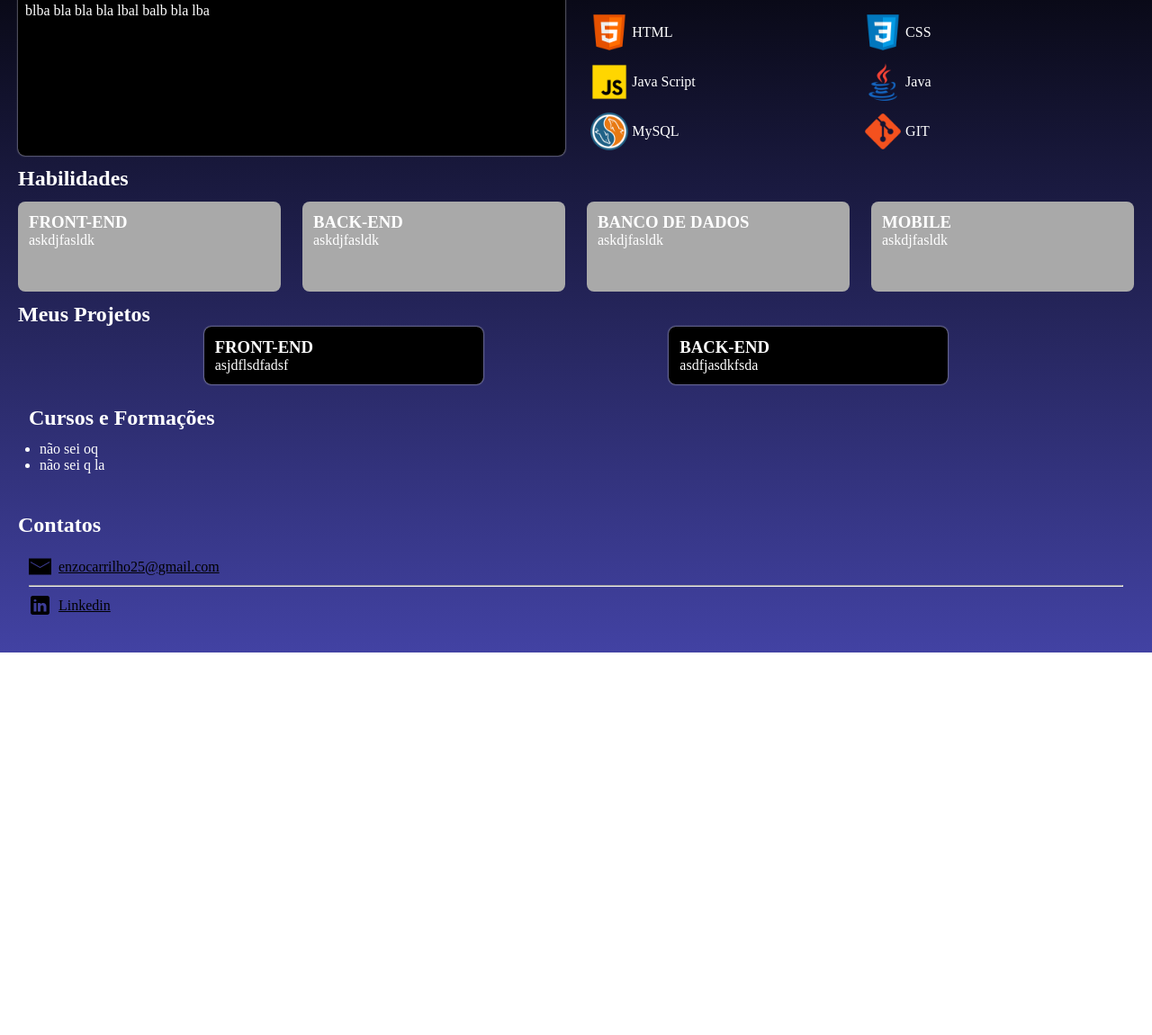
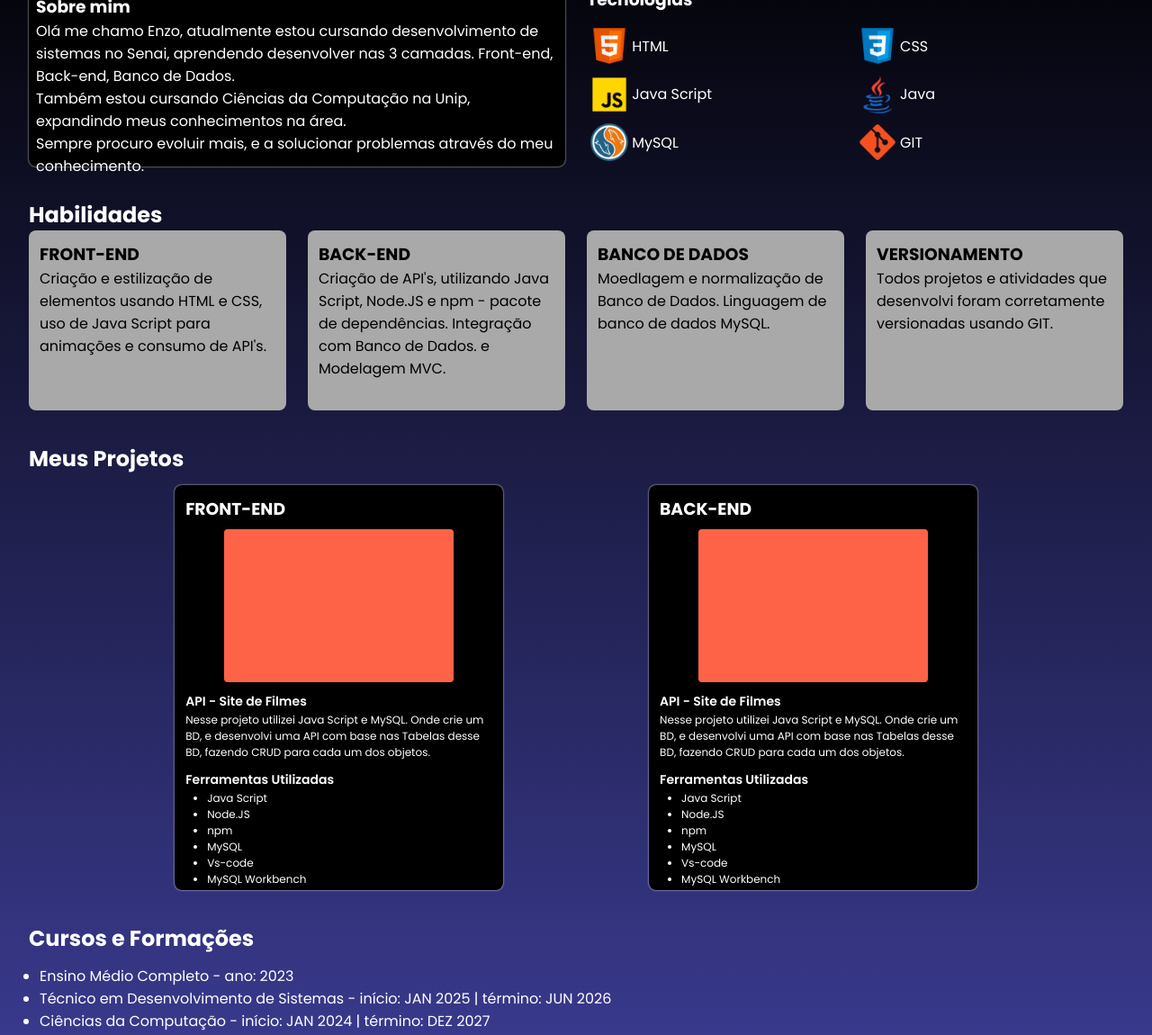
Before and after one commit to EnzoCarrilho/Portifolio, a plain HTML site: page index.html in a window 1280 px wide. Shown: the part 125-1275 px from the top of the page at 90% size. Before the commit the page ends 850 px from the top, so only its background shows below. Drawn offline with Linux system fonts and the light colour scheme.

Commit message:
inserindo conteudo e arrumando a disposição dos elementos dentro dos cards

```diff
--- a/index.html
+++ b/index.html
@@ -5,6 +5,9 @@
     <meta name="viewport" content="width=device-width, initial-scale=1.0">
     <link rel="stylesheet" href="./style.css">
     <title>Portifolio</title>
+    <link rel="preconnect" href="https://fonts.googleapis.com">
+    <link rel="preconnect" href="https://fonts.gstatic.com" crossorigin>
+    <link href="https://fonts.googleapis.com/css2?family=Poppins:ital,wght@0,100;0,200;0,300;0,400;0,500;0,600;0,700;0,800;0,900;1,100;1,200;1,300;1,400;1,500;1,600;1,700;1,800;1,900&display=swap" rel="stylesheet">
 </head>
 <body>
     <header>
@@ -16,7 +19,13 @@
         <section class="introducao">
             <div class="sobre-mim">
                 <h3>Sobre mim</h3>
-                <p>blba bla bla bla lbal balb bla lba</p>
+                <p>Olá me chamo Enzo, atualmente estou cursando desenvolvimento de sistemas no Senai,
+                    aprendendo desenvolver nas 3 camadas. Front-end, Back-end, Banco de Dados. <br>
+                    Também estou cursando Ciências da Computação na Unip, expandindo meus conhecimentos na
+                    área.
+                    <br>
+                    Sempre procuro evoluir mais, e a solucionar problemas através do meu conhecimento.
+                </p>
             </div>
             <div class="divisao-tecnologias">
                 <h3>Tecnologias</h3>
@@ -49,25 +58,30 @@
             </div>
         </section>
 
+
+        <section class="habilidades">
             <h2>Habilidades</h2>
-        <section class="habilidades">
-
-
+            <div class="cards-habilidades">
                 <div class="card-habilidade">
                     <h3>FRONT-END</h3>
-                <p>askdjfasldk</p>
+                    <p>Criação e estilização de elementos usando HTML e CSS, uso de Java Script para animações e
+                        consumo de API's.
+                    </p>
                 </div>
                 <div class="card-habilidade">
                     <h3>BACK-END</h3>
-                <p>askdjfasldk</p>
+                    <p>Criação de API's, utilizando Java Script, Node.JS e npm - pacote de dependências.
+                        Integração com Banco de Dados. e Modelagem MVC.
+                    </p>
                 </div>
                 <div class="card-habilidade">
                     <h3>BANCO DE DADOS</h3>
-                <p>askdjfasldk</p>
+                    <p>Moedlagem e normalização de Banco de Dados. Linguagem de banco de dados MySQL.</p>
                 </div>
                 <div class="card-habilidade">
-                <h3>MOBILE</h3>
-                <p>askdjfasldk</p>
+                    <h3>VERSIONAMENTO</h3>
+                    <p>Todos projetos e atividades que desenvolvi foram corretamente versionadas usando GIT.</p>
+                </div>
             </div>
 
 
@@ -78,21 +92,53 @@
             <div class="cards-projetos">
                 <div class="card-projeto">
                     <h3>FRONT-END</h3>
-                    <p>asjdflsdfadsf</p>
+                    <div class="imagem-projeto"></div>
+                    <span>API - Site de Filmes</span>
+                    <p>Nesse projeto utilizei Java Script e MySQL. Onde crie um BD, e desenvolvi uma API
+                        com base nas Tabelas desse BD, fazendo CRUD para cada um dos objetos.
+                    </p>
+                    <div class="ferramentas">
+                        <span>Ferramentas Utilizadas</span>
+                        <ul>
+                            <li>Java Script</li>
+                            <li>Node.JS</li>
+                            <li>npm</li>
+                            <li>MySQL</li>
+                            <li>Vs-code</li>
+                            <li>MySQL Workbench</li>
+                        </ul>
+                    </div>
+
                 </div>
                 <div class="card-projeto">
                     <h3>BACK-END</h3>
-                    <p>asdfjasdkfsda</p>
+                    <div class="imagem-projeto"></div>
+                    <span>API - Site de Filmes</span>
+                    <p>Nesse projeto utilizei Java Script e MySQL. Onde crie um BD, e desenvolvi uma API
+                        com base nas Tabelas desse BD, fazendo CRUD para cada um dos objetos.
+                    </p>
+                    <div class="ferramentas">
+                        <span>Ferramentas Utilizadas</span>
+                        <ul>
+                            <li>Java Script</li>
+                            <li>Node.JS</li>
+                            <li>npm</li>
+                            <li>MySQL</li>
+                            <li>Vs-code</li>
+                            <li>MySQL Workbench</li>
+                        </ul>
+                    </div>
                 </div>
             </div>
         </section>
 
         <section class="formacoes">
             <h2>Cursos e Formações</h2>
-            <div class="formacoes">
+            <div class="lista-formacoes">
                 <ul>
-                    <li>não sei oq</li>
-                    <li>não sei q la</li>
+                    <li>Ensino Médio Completo - ano: 2023</li>
+                    <li>Técnico em Desenvolvimento de Sistemas - início: JAN 2025 | término: JUN 2026</li>
+                    <li>Ciências da Computação - início: JAN 2024 | término: DEZ 2027</li>
                 </ul>
             </div>
         </section>
--- a/style.css
+++ b/style.css
@@ -10,6 +10,7 @@ body{
     background:linear-gradient(black, rgb(66, 66, 163));
     color: white;
     background-repeat: no-repeat;
+    font-family: poppins;
 }
 
 header{
@@ -19,6 +20,10 @@ header{
 
 header h1{
     padding-bottom: 10px;
+}
+
+section{
+    padding: 12px;
 }
 
 .introducao{
@@ -55,12 +60,13 @@ main{
     gap: 12px;
 }
 
-.habilidades{
+
+.cards-habilidades{
     display: flex;
     justify-content: space-between;
     align-items: center;
     gap: 24px;
-    height: 100px;
+    height: 100%;
 }
 
 .card-habilidade{
@@ -68,7 +74,9 @@ main{
     width: 25%;
     border-radius: 8px;
     padding: 12px;
+    height: 200px;
     background-color: darkgrey;
+    color: black
 }
 
 .tecnologia{
@@ -84,19 +92,59 @@ main{
 .cards-projetos{
     display: flex;
     justify-content: space-evenly;
+    padding-top: 12px;
 }
 
 .card-projeto{
     border-radius: 8px;
-    width: 25%;
+    width: 30%;
     height: 100%;
     padding: 12px;
     background-color: black;
     box-shadow: 0 0 2px #ffff;
+    height: 450px;
+}
+
+.card-projeto p{
+    font-size: 12px;
+}
+
+.card-projeto span{
+    font-size: 14px;
+    font-weight: 600;
+}
+
+.card-projeto ul{
+    padding-left: 24px;
+}
+
+.card-projeto li{
+    font-size: 12px;
+}
+
+.imagem-projeto{
+    height: 40%;
+    width: 75%;
+    background-color: tomato;
+    border-radius: 4px;
+    justify-self: center;
+    margin: 8px;
+}
+
+.ferramentas{
+    padding-top: 8px;
 }
 
 .formacoes{
+    padding-top: 12px;
+}
+
+.lista-formacoes{
     padding: 12px;
+}
+
+ul{
+    gap: 8px;
 }
 
 
```
Lines whose indentation alone changed are shown as unchanged.
